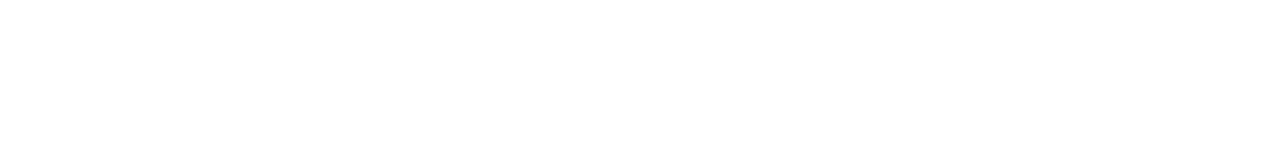
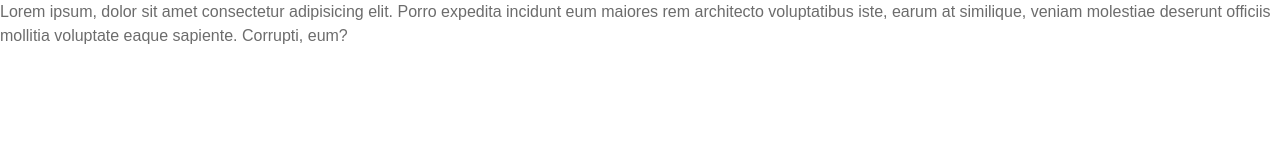
Before and after one commit to pallomagualter/travelgram, a plain HTML site: page index.html in a window 1280 px wide. Drawn offline with Linux system fonts and the light colour scheme.

Commit message:
feat: initial style guide

```diff
--- a/index.html
+++ b/index.html
@@ -7,6 +7,8 @@
     <link rel="stylesheet" href="styles/index.css">
 </head>
 <body>
-
+    <p>
+        Lorem ipsum, dolor sit amet consectetur adipisicing elit. Porro expedita incidunt eum maiores rem architecto voluptatibus iste, earum at similique, veniam molestiae deserunt officiis mollitia voluptate eaque sapiente. Corrupti, eum?
+    </p>
 </body>
 </html>
--- a/styles/global.css
+++ b/styles/global.css
@@ -2,4 +2,46 @@
     margin: 0;
     padding: 0;
     box-sizing: border-box;
-}
+  }
+
+  :root {
+    --brand-color: #ef5f4c;
+    --background-color: #ffffff;
+    --surface-color: #f5f5f5;
+    --skeleton-color: #d9d9d9;
+    --shape-transparency: #ffffff8f;
+    --text-color-primary: #313131;
+    --text-color-secondary: #6c6c6c;
+
+    --font-family: 'Poppins', sans-serif;
+    --text: 16px/1.5 var(--font-family);
+    --text-lg: bold 32px/125% var(--font-family);
+    --text-md: 14px/170% var(--font-family);
+    --text-sm: 12px/170% var(--font-family);
+  }
+
+  body {
+    font: var(--text);
+    color: var(--text-color-secondary);
+    background-color: var(--background-color);
+  }
+
+  a {
+    text-decoration: none;
+    color: inherit;
+  }
+
+  a:hover {
+    color: var(--brand-color);
+    text-decoration: underline;
+  }
+
+  .container {
+    padding-inline: 32px;
+    max-width: 1280px;
+    margin-inline: auto;
+  }
+
+  .bg-surface-color {
+    background-color: var(--surface-color);
+  }
```
Also changed, not shown: assets/AirplaneTilt.svg (added), assets/Image 01.png (added), assets/Image 02.png (added), assets/Image 03.png (added), assets/Image 04.png (added), assets/Image 05.png (added), assets/Image 06.png (added), assets/Image 07.png (added), assets/Image 08.png (added), assets/Image 09.png (added), assets/Image 10.png (added), assets/Image 11.png (added), assets/Image.svg (added), assets/Logo.svg (added), 2 more files, 1 other file.
